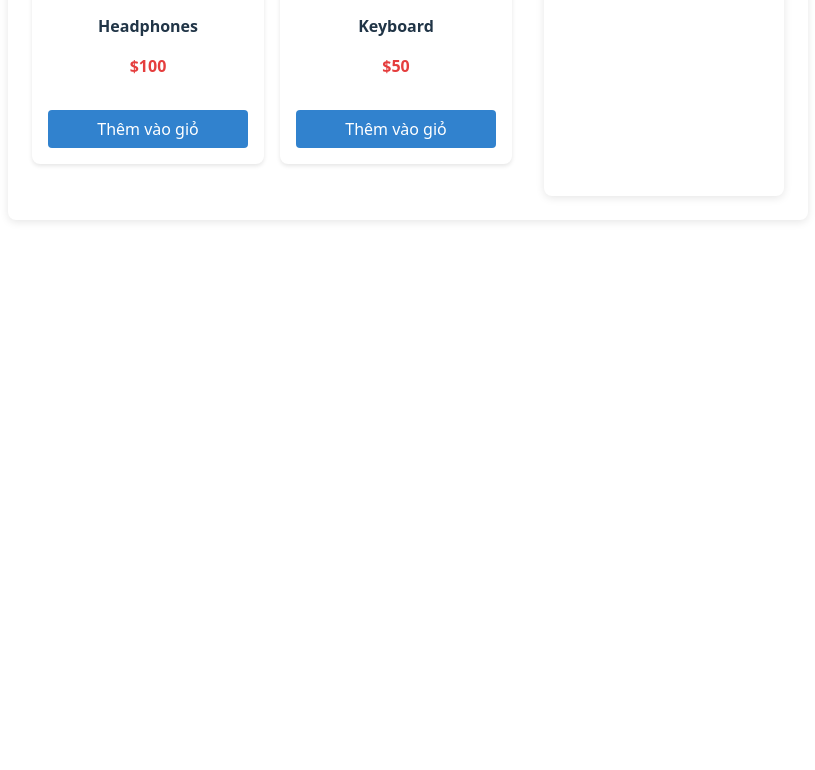
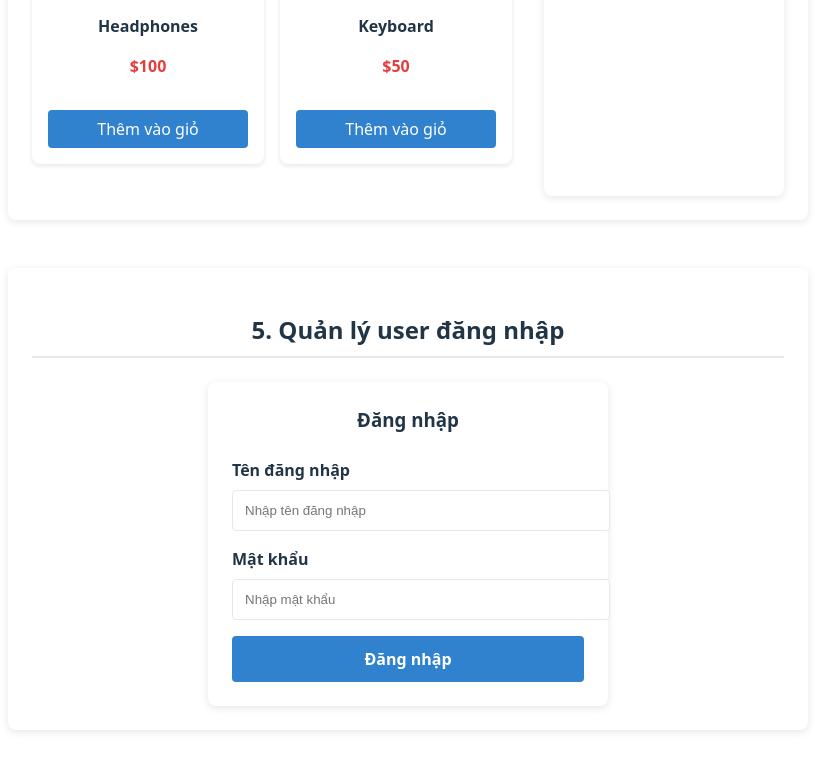
Before and after one commit to phihungdeptraino2/BaiTapThucHanh_Tuan10, a React (Vite) app: page / in a window 1280 px wide. Shown: the part 1752-2522 px from the top of the page, without its empty margins (232-1047 px from the left). Before the commit the page ends 2052 px from the top, so only its background shows below. Built offline with nearby package versions, Linux system fonts and the light colour scheme.

Commit message:
Cau5. Quan lý user dang nhap

```diff
--- a/src/App.jsx
+++ b/src/App.jsx
@@ -3,14 +3,24 @@ import Counter from "./components/Counter/Counter";
 import TodoList from "./components/TodoList/TodoList";
 import ThemeToggle from "./components/ThemeToggle/ThemeToggle";
 import ShoppingCart from "./components/ShoppingCart/ShoppingCart";
+import Auth from "./components/Auth/Auth";
 import "./App.css";
 
 function App() {
   const theme = useSelector((state) => state.theme.mode);
+  const isLoggedIn = useSelector((state) => state.auth.isLoggedIn);
+  const user = useSelector((state) => state.auth.user);
 
   return (
     <div className={`app ${theme}`}>
-      <ThemeToggle />
+      <div className="app-header">
+        <ThemeToggle />
+        {isLoggedIn && (
+          <div className="welcome-message">
+            Xin chào, <strong>{user.name}</strong>!
+          </div>
+        )}
+      </div>
 
       <h1>Redux Toolkit Examples</h1>
 
@@ -36,6 +46,11 @@ function App() {
         <h2>4. Giỏ hàng</h2>
         <ShoppingCart />
       </section>
+
+      <section className="auth-section">
+        <h2>5. Quản lý user đăng nhập</h2>
+        <Auth />
+      </section>
     </div>
   );
 }
--- /dev/null
+++ b/src/components/Auth/Auth.jsx
@@ -0,0 +1,13 @@
+"use client";
+
+import { useSelector } from "react-redux";
+import LoginForm from "./LoginForm";
+import UserProfile from "./UserProfile";
+
+function Auth() {
+  const isLoggedIn = useSelector((state) => state.auth.isLoggedIn);
+
+  return isLoggedIn ? <UserProfile /> : <LoginForm />;
+}
+
+export default Auth;
--- /dev/null
+++ b/src/components/Auth/LoginForm.css
@@ -0,0 +1,70 @@
+.login-form-container {
+  max-width: 400px;
+  margin: 0 auto;
+}
+
+.login-form {
+  background-color: var(--card-bg);
+  padding: 1.5rem;
+  border-radius: 8px;
+  box-shadow: 0 2px 8px rgba(0, 0, 0, 0.1);
+}
+
+.login-form h3 {
+  margin-top: 0;
+  margin-bottom: 1.5rem;
+  text-align: center;
+  color: var(--text-color);
+}
+
+.form-group {
+  margin-bottom: 1rem;
+}
+
+.form-group label {
+  display: block;
+  margin-bottom: 0.5rem;
+  font-weight: bold;
+  color: var(--text-color);
+  text-align: left;
+}
+
+.form-group input {
+  width: 100%;
+  padding: 0.75rem;
+  border: 1px solid var(--border-color);
+  border-radius: 4px;
+  background-color: var(--bg-color);
+  color: var(--text-color);
+}
+
+.form-group input:focus {
+  outline: none;
+  border-color: var(--primary-color);
+  box-shadow: 0 0 0 2px rgba(66, 153, 225, 0.2);
+}
+
+.login-button {
+  width: 100%;
+  padding: 0.75rem;
+  background-color: var(--primary-color);
+  color: white;
+  border: none;
+  border-radius: 4px;
+  font-weight: bold;
+  cursor: pointer;
+  transition: background-color 0.2s;
+}
+
+.login-button:hover {
+  background-color: var(--primary-dark);
+}
+
+.error-message {
+  background-color: rgba(229, 62, 62, 0.1);
+  color: var(--danger-color);
+  padding: 0.75rem;
+  border-radius: 4px;
+  margin-bottom: 1rem;
+  text-align: left;
+}
--- /dev/null
+++ b/src/components/Auth/LoginForm.jsx
@@ -0,0 +1,77 @@
+"use client";
+
+import { useState } from "react";
+import { useDispatch, useSelector } from "react-redux";
+import { login, setError } from "../../store/slices/authSlice";
+import "./LoginForm.css";
+
+function LoginForm() {
+  const [username, setUsername] = useState("");
+  const [password, setPassword] = useState("");
+  const dispatch = useDispatch();
+  const error = useSelector((state) => state.auth.error);
+
+  const handleSubmit = (e) => {
+    e.preventDefault();
+
+    // Simple validation
+    if (!username.trim()) {
+      dispatch(setError("Vui lòng nhập tên đăng nhập"));
+      return;
+    }
+
+    if (!password.trim()) {
+      dispatch(setError("Vui lòng nhập mật khẩu"));
+      return;
+    }
+
+    // In a real app, you would make an API call here
+    // For this demo, we'll just simulate a successful login
+    dispatch(
+      login({
+        username,
+        name: username, // Using username as name for simplicity
+        email: `${username}@example.com`,
+        avatar: "/placeholder.svg?height=100&width=100",
+      })
+    );
+  };
+
+  return (
+    <div className="login-form-container">
+      <form className="login-form" onSubmit={handleSubmit}>
+        <h3>Đăng nhập</h3>
+
+        {error && <div className="error-message">{error}</div>}
+
+        <div className="form-group">
+          <label htmlFor="username">Tên đăng nhập</label>
+          <input
+            type="text"
+            id="username"
+            value={username}
+            onChange={(e) => setUsername(e.target.value)}
+            placeholder="Nhập tên đăng nhập"
+          />
+        </div>
+
+        <div className="form-group">
+          <label htmlFor="password">Mật khẩu</label>
+          <input
+            type="password"
+            id="password"
+            value={password}
+            onChange={(e) => setPassword(e.target.value)}
+            placeholder="Nhập mật khẩu"
+          />
+        </div>
+
+        <button type="submit" className="login-button">
+          Đăng nhập
+        </button>
+      </form>
+    </div>
+  );
+}
+
+export default LoginForm;
--- /dev/null
+++ b/src/components/Auth/UserProfile.css
@@ -0,0 +1,58 @@
+.user-profile {
+  background-color: var(--card-bg);
+  border-radius: 8px;
+  padding: 1.5rem;
+  box-shadow: 0 2px 8px rgba(0, 0, 0, 0.1);
+  max-width: 400px;
+  margin: 0 auto;
+}
+
+.profile-header {
+  display: flex;
+  align-items: center;
+  margin-bottom: 1.5rem;
+}
+
+.avatar {
+  width: 60px;
+  height: 60px;
+  border-radius: 50%;
+  object-fit: cover;
+  margin-right: 1rem;
+  border: 3px solid var(--primary-color);
+}
+
+.user-info {
+  flex: 1;
+  text-align: left;
+}
+
+.user-info h3 {
+  margin: 0;
+  color: var(--text-color);
+}
+
+.email {
+  margin: 0.25rem 0 0;
+  color: var(--text-muted);
+  font-size: 0.9rem;
+}
+
+.profile-actions {
+  display: flex;
+  justify-content: flex-end;
+}
+
+.logout-button {
+  padding: 0.5rem 1rem;
+  background-color: var(--danger-color);
+  color: white;
+  border: none;
+  border-radius: 4px;
+  cursor: pointer;
+  transition: background-color 0.2s;
+}
+
+.logout-button:hover {
+  background-color: #c53030;
+}
--- /dev/null
+++ b/src/components/Auth/UserProfile.jsx
@@ -0,0 +1,40 @@
+"use client";
+
+import { useDispatch, useSelector } from "react-redux";
+import { logout } from "../../store/slices/authSlice";
+import "./UserProfile.css";
+
+function UserProfile() {
+  const user = useSelector((state) => state.auth.user);
+  const dispatch = useDispatch();
+
+  const handleLogout = () => {
+    dispatch(logout());
+  };
+
+  if (!user) return null;
+
+  return (
+    <div className="user-profile">
+      <div className="profile-header">
+        <img
+          src={user.avatar || "/placeholder.svg"}
+          alt={user.name}
+          className="avatar"
+        />
+        <div className="user-info">
+          <h3>Xin chào, {user.name}!</h3>
+          <p className="email">{user.email}</p>
+        </div>
+      </div>
+
+      <div className="profile-actions">
+        <button className="logout-button" onClick={handleLogout}>
+          Đăng xuất
+        </button>
+      </div>
+    </div>
+  );
+}
+
+export default UserProfile;
--- a/src/store/index.jsx
+++ b/src/store/index.jsx
@@ -3,11 +3,14 @@ import counterReducer from "./slices/counterSlice";
 import todosReducer from "./slices/todosSlice";
 import themeReducer from "./slices/themeSlice";
 import cartReducer from "./slices/cartSlice";
+import authReducer from "./slices/authSlice";
+
 export const store = configureStore({
   reducer: {
     counter: counterReducer,
     todos: todosReducer,
     theme: themeReducer,
     cart: cartReducer,
+    auth: authReducer,
   },
 });
--- /dev/null
+++ b/src/store/slices/authSlice.jsx
@@ -0,0 +1,33 @@
+import { createSlice } from "@reduxjs/toolkit";
+
+const initialState = {
+  user: null,
+  isLoggedIn: false,
+  error: null,
+};
+
+export const authSlice = createSlice({
+  name: "auth",
+  initialState,
+  reducers: {
+    login: (state, action) => {
+      state.isLoggedIn = true;
+      state.user = action.payload;
+      state.error = null;
+    },
+    logout: (state) => {
+      state.isLoggedIn = false;
+      state.user = null;
+    },
+    setUserInfo: (state, action) => {
+      state.user = { ...state.user, ...action.payload };
+    },
+    setError: (state, action) => {
+      state.error = action.payload;
+    },
+  },
+});
+
+export const { login, logout, setUserInfo, setError } = authSlice.actions;
+
+export default authSlice.reducer;
```
Also changed, not shown: MinhChung/Cau5.png (added).
